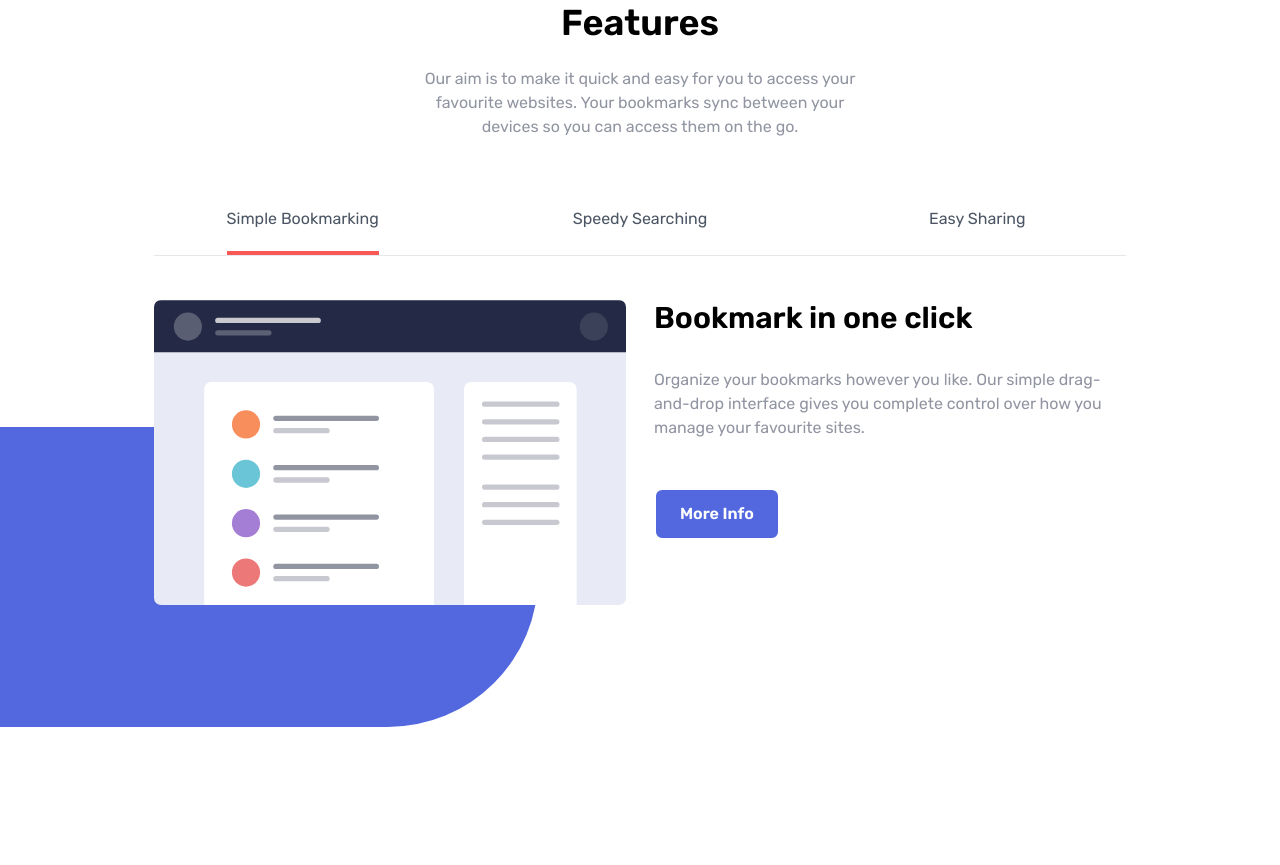
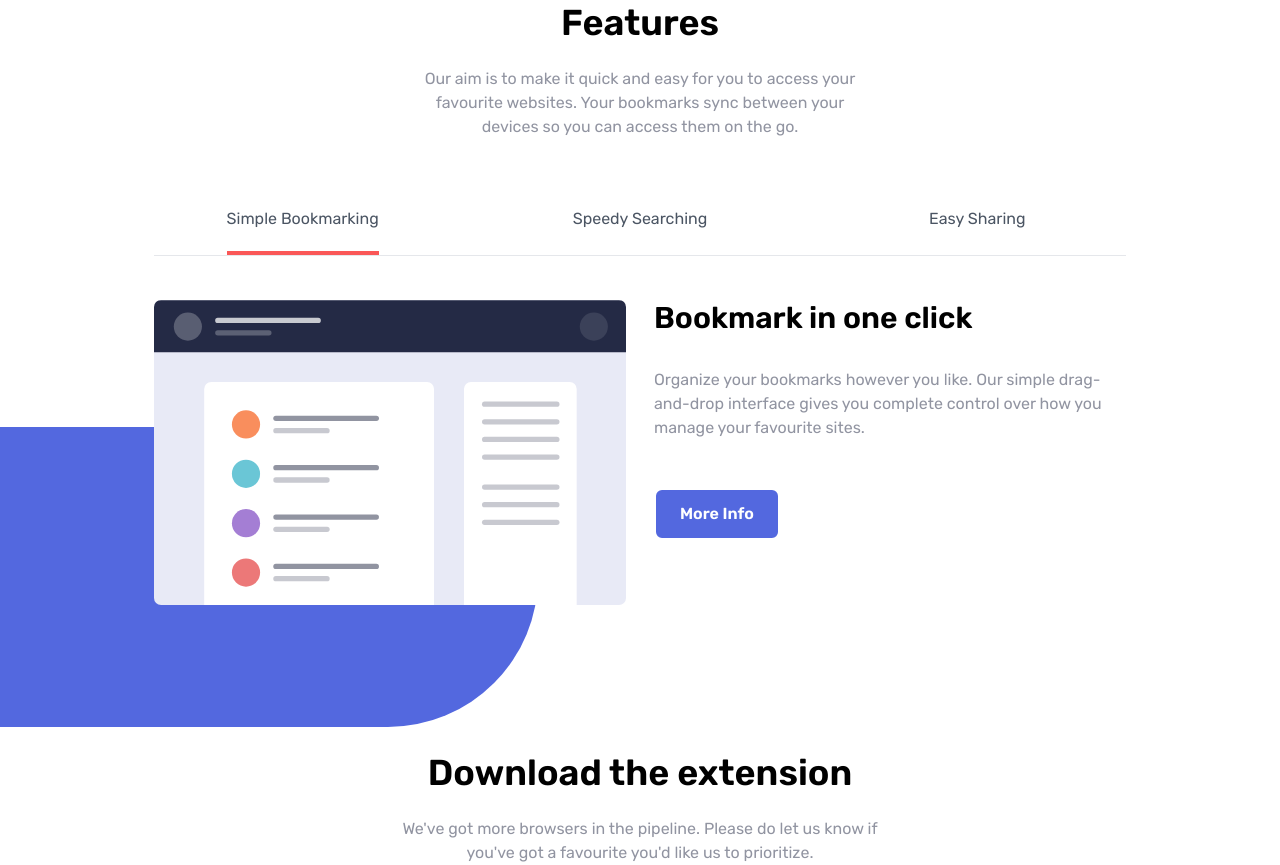
Before and after one commit to caylabradleydev/bookmark-landing-page-tailwind, a website: page index.html in a window 1280 px wide. Shown: the part 761-1626 px from the top of the page. Before the commit the page ends 1514 px from the top, so only its background shows below. Drawn offline with Linux system fonts and the light colour scheme.

Commit message:
download heading

```diff
--- a/index.html
+++ b/index.html
@@ -246,5 +246,16 @@
     </section>
 
     <!-- Download Heading  -->
+    <section id="download">
+      <div class="container mx-auto px-6">
+        <h2 class="mb-6 text-3xl font-semibold text-center md:text-4xl">
+          Download the extension
+        </h2>
+        <p class="max-w-lg mx-auto text-center text-grayishBlue">
+          We've got more browsers in the pipeline. Please do let us know if
+          you've got a favourite you'd like us to prioritize.
+        </p>
+      </div>
+    </section>
   </body>
 </html>
```
Also changed, not shown: css/style.css.
